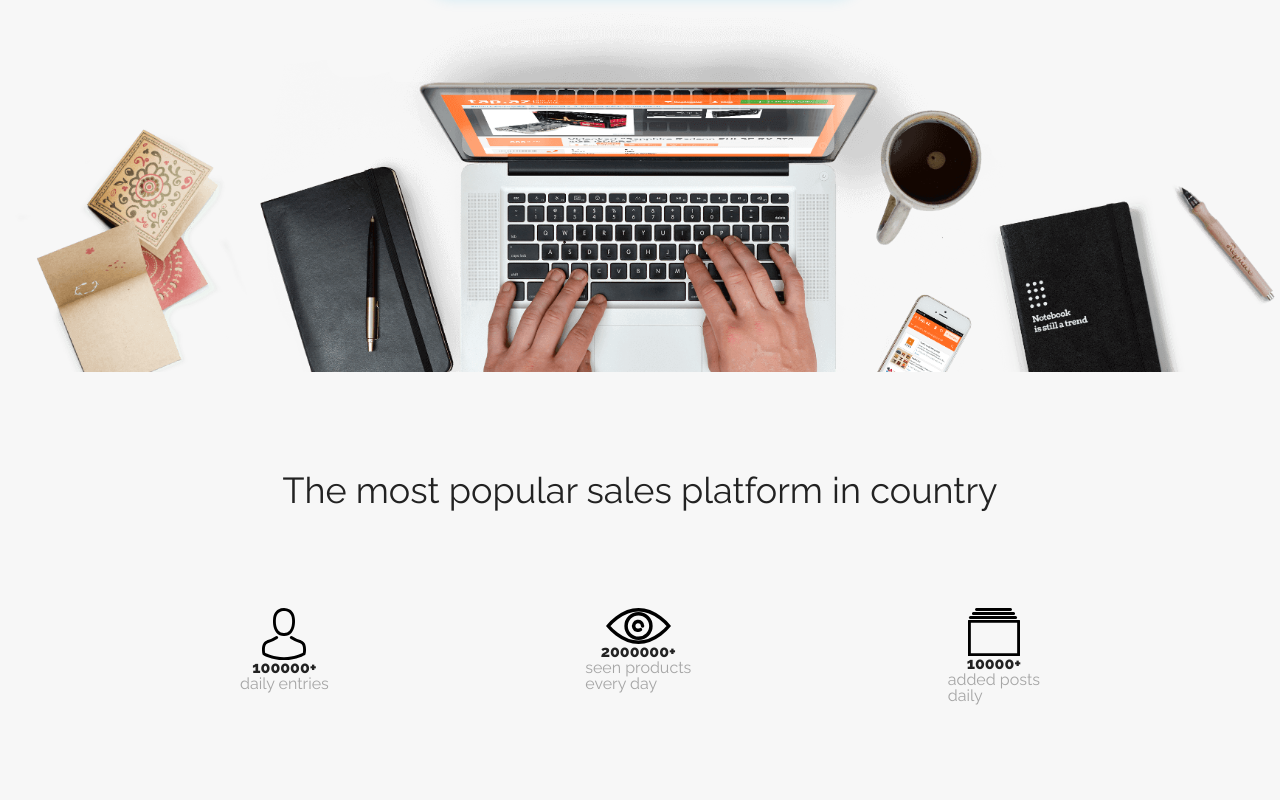
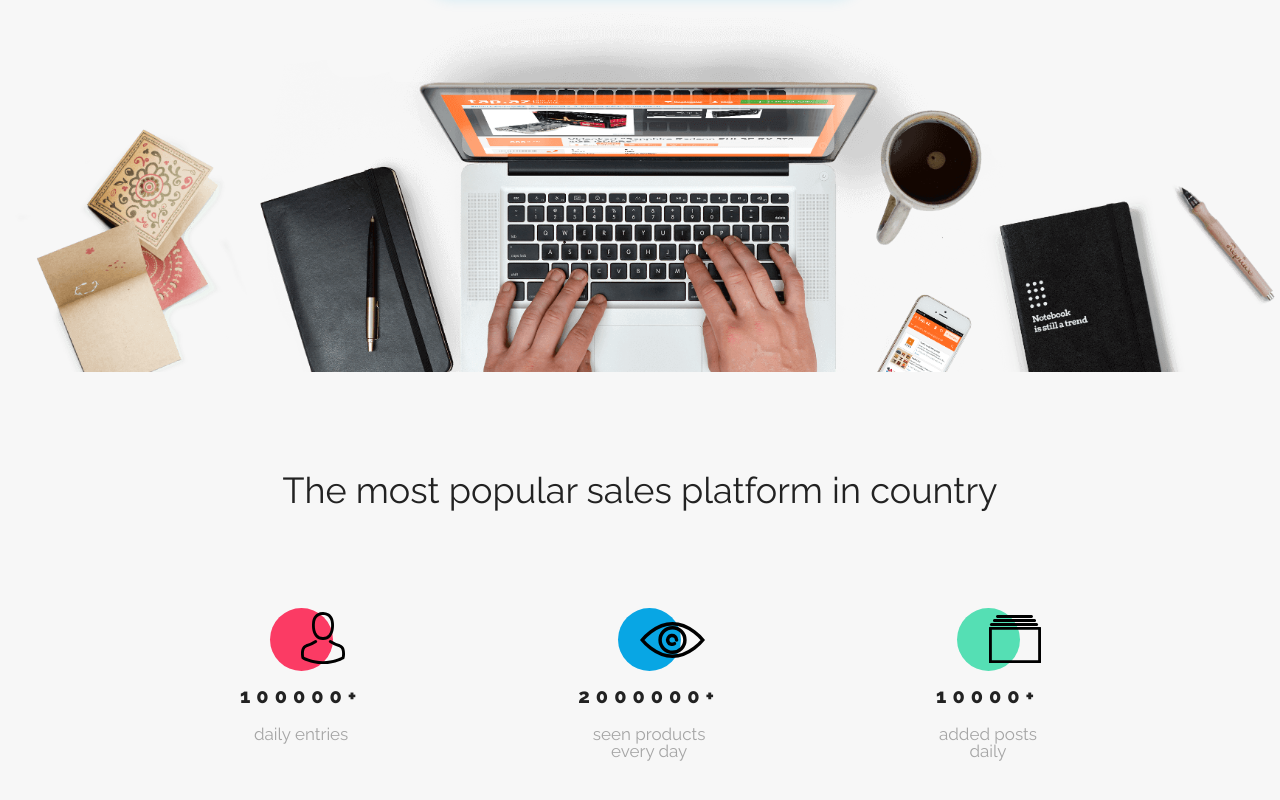
Before and after one commit to marektro/BestShop, a plain HTML site: page index.html in a window 1280 px wide. Shown: the part 323-1123 px from the top of the page. Drawn offline with nearby package versions, Linux system fonts and the light colour scheme.

Commit message:
finished styling of statistics section

```diff
--- a/css/style.css
+++ b/css/style.css
@@ -170,14 +170,58 @@ h2 {
     flex-direction: column;
     justify-content: flex-start;
     align-items: center;
+    text-align: center;
     font-family: var(--font-raleway);
 }
 
+.statistics-item-circle {
+    position: relative;
+    width: 63px;
+    height: 63px;
+    border-radius: 50%;
+}
+
+.statistics-item-circle-icon {
+    position: absolute;
+}
+
+.statistics-item:nth-of-type(1) .statistics-item-circle {
+    background: var(--color-redish);
+}
+
+.statistics-item:nth-of-type(1) .statistics-item-circle-icon {
+    top: 4px;
+    left: 50%;
+}
+
+.statistics-item:nth-of-type(2) .statistics-item-circle {
+    background: var(--color-primary);
+}
+
+.statistics-item:nth-of-type(2) .statistics-item-circle-icon {
+    top: 14px;
+    left: 35%;
+}
+
+.statistics-item:nth-of-type(3) .statistics-item-circle {
+    background: var(--color-green);
+}
+
+.statistics-item:nth-of-type(3) .statistics-item-circle-icon {
+    top: 7px;
+    left: 51%;
+}
+
 .statistics-item-figure {
+    font-size: 1.25rem;
+    letter-spacing: 0.375rem;
+    margin-top: 15px;
     font-weight: 800;
 }
 
 .statistics-item-text {
+    font-size: 1.0625rem;
+    margin-top: 20px;
     font-weight: normal;
     color: var(--color-grey);
 }
```
